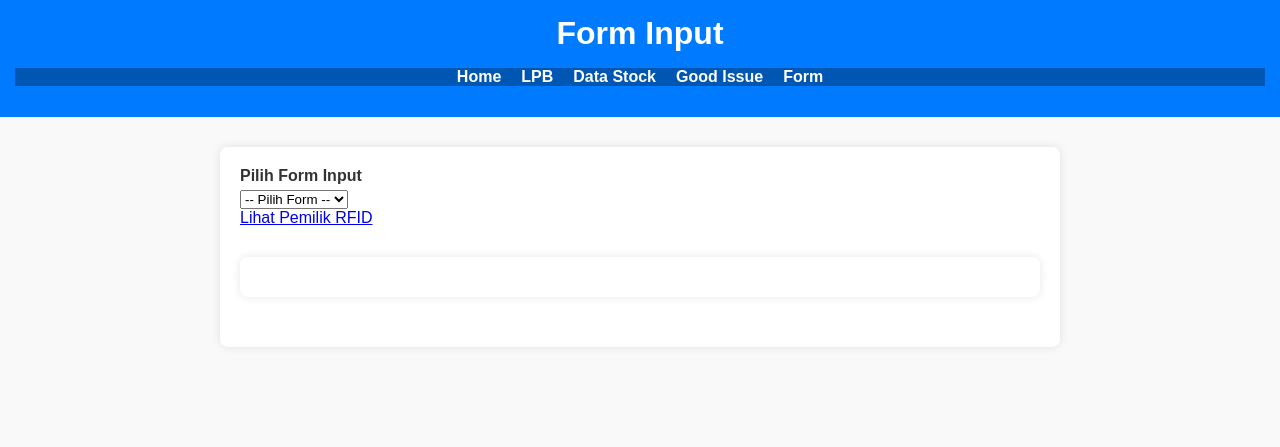
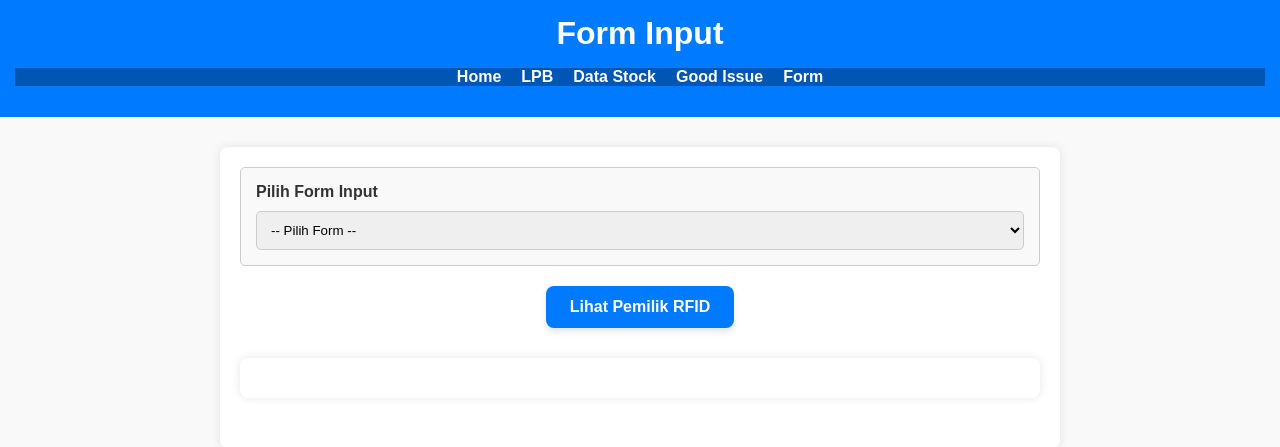
Before and after one commit to Amiyeee/gudang_lsf, a PHP site: page /form.php in a window 1280 px wide. Shown: the top 447 px of the page. Run offline with PHP 8.4, Linux system fonts and the light colour scheme.

Commit message:
Update form.css

```diff
--- a/gudang_lsf-main/manajemen_gudang/css/form.css
+++ b/gudang_lsf-main/manajemen_gudang/css/form.css
@@ -169,3 +169,86 @@ textarea:focus {
     border-color: #007bff;
     outline: none;
 }
+
+/* Gaya untuk tombol */
+.button-container {
+    display: flex;
+    justify-content: center; /* Tengahkan tombol secara horizontal */
+    margin: 20px 0; /* Jarak atas dan bawah */
+}
+
+.button {
+    display: inline-block;
+    padding: 12px 24px;
+    font-size: 16px;
+    font-weight: bold;
+    text-align: center;
+    text-decoration: none;
+    color: white;
+    background-color: #007bff; /* Warna biru yang menarik */
+    border-radius: 8px;
+    transition: background-color 0.3s ease, transform 0.2s ease;
+    box-shadow: 0px 4px 6px rgba(0, 0, 0, 0.1);
+}
+
+.button:hover {
+    background-color: #0056b3; /* Warna lebih gelap saat hover */
+    transform: translateY(-2px);
+}
+
+section#rfid-details {
+    background-color: #fff;
+    padding: 20px;
+    border-radius: 10px;
+    box-shadow: 0 4px 10px rgba(0, 0, 0, 0.1);
+    max-width: 600px;
+    margin: 20px auto;
+    text-align: center;
+}
+
+section#rfid-details h2 {
+    font-size: 1.5rem;
+    color: #007bff;
+    margin-bottom: 15px;
+}
+
+section#rfid-details p {
+    text-align: left;
+    line-height: 1.8;
+    font-size: 1rem;
+    color: #000000;
+    margin: 10px 0;
+}
+
+.hidden {
+    display: none;
+}
+
+#rfid-details {
+    margin-top: 20px;
+    padding: 15px;
+    border: 1px solid #ddd;
+    border-radius: 8px;
+    background-color: #f9f9f9;
+    box-shadow: 0 4px 8px rgba(0, 0, 0, 0.1);
+}
+
+.hidden {
+    display: none;
+}
+
+.dropdown-container {
+    margin-bottom: 20px;
+    padding: 15px;
+    border: 1px solid #ccc;
+    border-radius: 5px;
+    background-color: #f9f9f9;
+}
+
+.form-control {
+    width: 100%;
+    padding: 10px;
+    margin-top: 5px;
+    border: 1px solid #ccc;
+    border-radius: 5px;
+}
```
